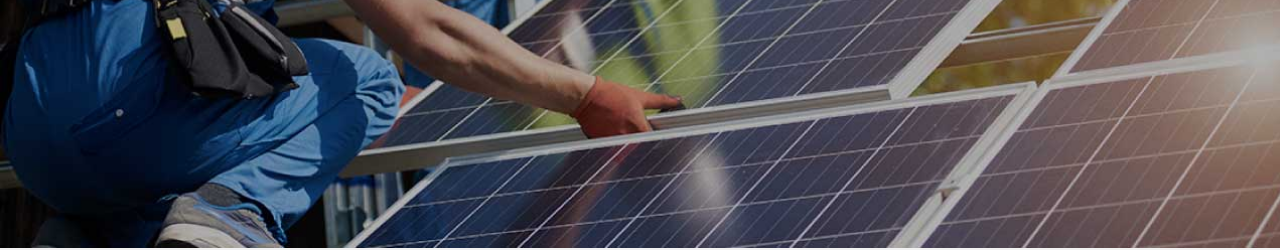
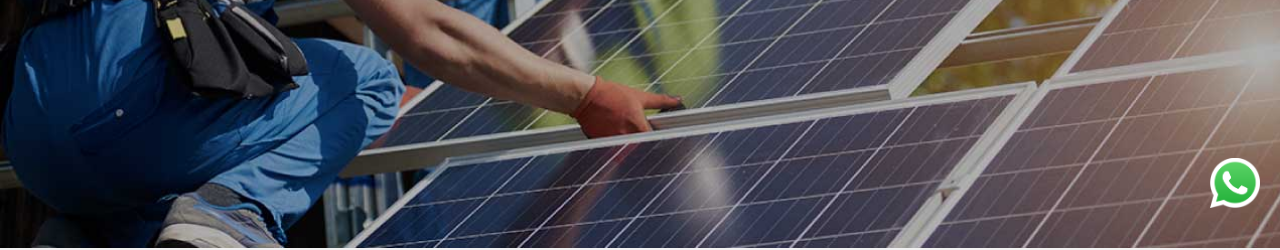
Before and after one commit to nicolasenne/sol-pay, a plain HTML site: page index.html in a window 1280 px wide. Shown: the part 572-822 px from the top of the page. Drawn offline with Linux system fonts and the light colour scheme.

Commit message:
whatsapp link done

```diff
--- a/css/components/navbar.css
+++ b/css/components/navbar.css
@@ -42,7 +42,6 @@
     position: sticky;
     top: 0;
     width: 100%;
-
 }
 
 /* Nav menu */
@@ -68,6 +67,14 @@
     max-height: 0;
     transition: max-height .5s ease-out;
 }
+
+#whatsapp {
+    position: fixed;
+    bottom: 20px;
+    right: 20px;
+    height: 50px;
+  }
+
 
 /* Menu Icon */
 
--- a/index.html
+++ b/index.html
@@ -28,6 +28,7 @@
           </ul>
       </nav>
     </header>
+    <a href="https://wa.me/5511992428967?text=Olá!%20Gostaria%20de%20mais%20informações%20sobre%20o%20parcelamento%20da%20Sol%20Pay" target="_blank"><img id="whatsapp" src="images/icon-wpp.png"></a>
     <!-- Main Banner -->
     <section class="banner" id="banner" style="background-image: url(images/main-banner.jpg);">
       <div class="container">
```
Also changed, not shown: css/style.css (line endings or trailing spaces), images/icon-wpp.png (added).
